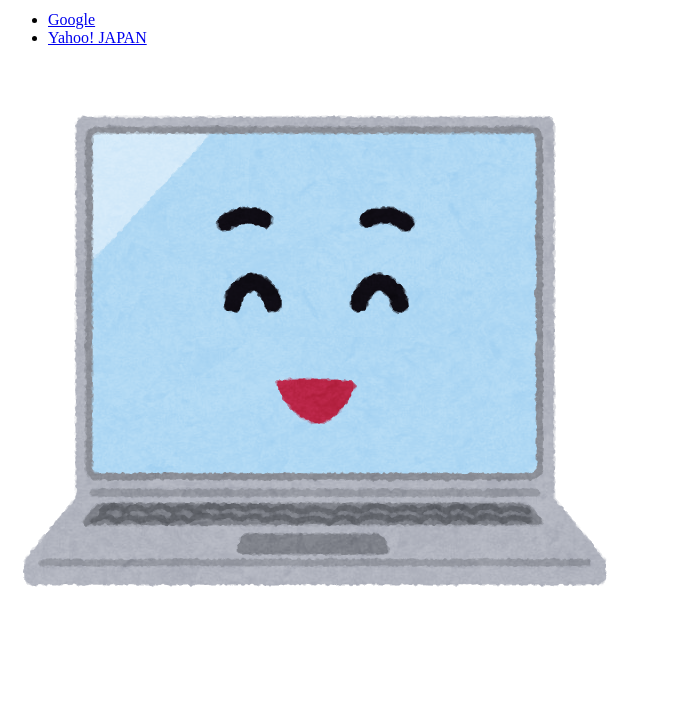
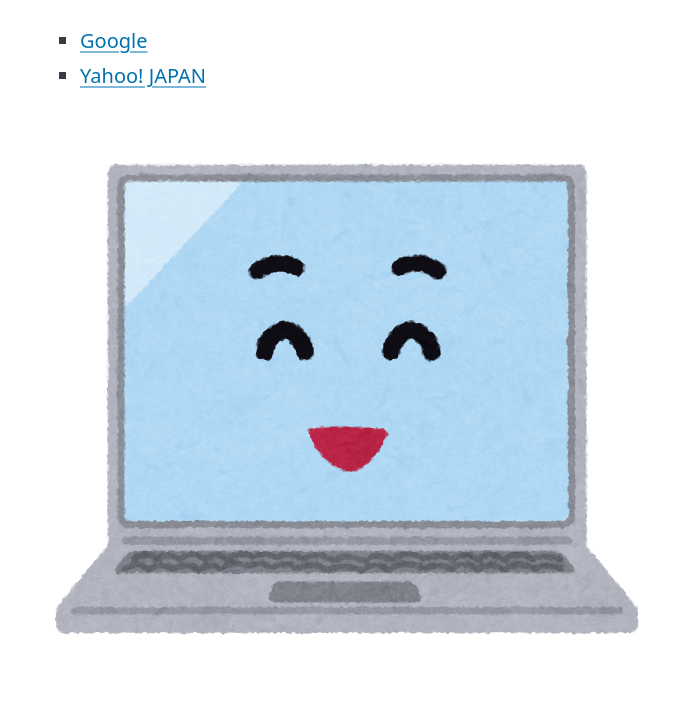
Before and after one commit to kurumi-0502/camp-website, a plain HTML site: page index.html in a window 1280 px wide. Shown: the part 109-818 px from the top of the page, without its empty margins (0-694 px from the left). Drawn offline with nearby package versions, Linux system fonts and the light colour scheme.

Commit message:
Update index.html

```diff
--- a/index.html
+++ b/index.html
@@ -3,11 +3,13 @@
 <head>
   <title>Example Website</title>
   <meta charset="UTF-8">
+  <link rel="stylesheet" href="https://cdn.jsdelivr.net/npm/@picocss/pico@2/css/pico.min.css" >
+  <style>
+  </style>
 </head>
 <body>
-
+  <main class="container">
     <h1>Example Website</h1>
-
     <p>これはウェブサイトです。</p>
 
     <ul>
@@ -16,6 +18,6 @@
     </ul>
 
     <img src="computer04_laugh.png" alt="笑顔のコンピューター">
-
+  </main>
 </body>
 </html>
```
Lines whose indentation alone changed are shown as unchanged.
